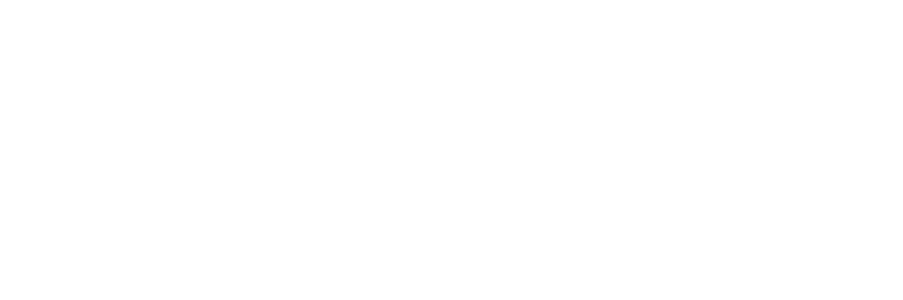
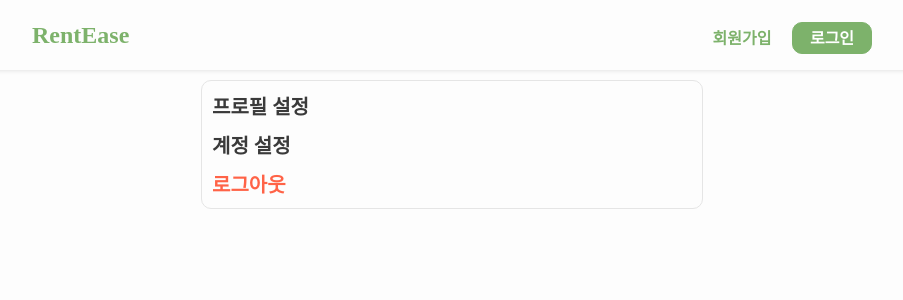
Before and after one commit to 1Dohyeon/RentEase, a React (Create React App) app in the folder ui/: page /settings in a window 1280 px wide. Before the commit this address had no page. Shown: the top 300 px of the page, without its empty margins (188-1091 px from the left). Built offline with nearby package versions, Linux system fonts and the light colour scheme.

Commit message:
ADD: settings 페이지 추가
몇몇 css 수정

```diff
--- a/ui/src/App.tsx
+++ b/ui/src/App.tsx
@@ -2,6 +2,7 @@
 import { Navigate, Route, Routes } from "react-router-dom";
 import Articles from "./pages/Articles";
 import MyPage from "./pages/MyPage";
+import Settings from "./pages/Settings";
 import Login from "./pages/auth/Login";
 import Register from "./pages/auth/Register";
 
@@ -13,6 +14,7 @@
       <Route path="/auth/login" element={<Login />} />
       <Route path="/auth/register" element={<Register />} />
       <Route path="/users/:userId" element={<MyPage />} />
+      <Route path="/settings" element={<Settings />} />
     </Routes>
   );
 };
--- a/ui/src/components/Header.tsx
+++ b/ui/src/components/Header.tsx
@@ -1,29 +1,22 @@
 import React, { useContext } from "react";
-import { Link, useNavigate } from "react-router-dom";
+import { Link } from "react-router-dom";
 import { AuthContext } from "../contexts/AuthContext";
 
 const Header: React.FC = () => {
-  const { userId, isLoggedIn, logout } = useContext(AuthContext);
-  const navigate = useNavigate();
-
-  const handleLogout = () => {
-    logout();
-    navigate("/articles");
-  };
+  const { userId, isLoggedIn } = useContext(AuthContext);
 
   return (
     <header
       style={{
         maxWidth: "100%",
         height: "70px",
-        backgroundColor: "#ffffff",
         boxShadow: "0 1px 4px rgba(0, 0, 0, 0.1)",
       }}
     >
       <div
         style={{
           maxWidth: "840px",
-          height: "100%", // 헤더의 높이와 맞춤
+          height: "100%",
           margin: "0 auto",
           display: "flex",
           alignItems: "center",
@@ -33,7 +26,6 @@
       >
         <h2 style={{ margin: 0 }}>
           {" "}
-          {/* h2 태그의 margin을 0으로 설정 */}
           <Link
             to="/articles"
             style={{ textDecoration: "none", color: "#7DB26B" }}
@@ -50,10 +42,11 @@
                   textDecoration: "none",
                   color: "#7DB26B",
                   display: "inline-block",
-                  width: "100px",
                   height: "30px",
                   textAlign: "center",
-                  marginRight: "10px",
+                  marginRight: "30px",
+                  fontWeight: "600",
+                  marginTop: "10px",
                 }}
               >
                 마이페이지
@@ -64,31 +57,14 @@
                   textDecoration: "none",
                   color: "#7DB26B",
                   display: "inline-block",
-                  width: "100px",
+
                   height: "30px",
                   textAlign: "center",
-                  marginRight: "10px",
+                  fontWeight: "600",
                 }}
               >
                 설정
               </Link>
-              <button
-                onClick={handleLogout}
-                style={{
-                  textDecoration: "none",
-                  color: "#7DB26B",
-                  display: "inline-block",
-                  width: "80px",
-                  height: "30px",
-                  textAlign: "center",
-                  border: "none",
-                  background: "none",
-                  cursor: "pointer",
-                  fontSize: "16px",
-                }}
-              >
-                로그아웃
-              </button>
             </>
           ) : (
             <>
@@ -102,6 +78,8 @@
                   height: "30px",
                   textAlign: "center",
                   marginRight: "10px",
+                  fontWeight: "600",
+                  marginTop: "10px",
                 }}
               >
                 회원가입
--- a/ui/src/index.css
+++ b/ui/src/index.css
@@ -1,6 +1,7 @@
 body {
   margin: 0;
   padding: 0;
+  background-color: #fdfdfd;
 }
 p {
   margin: 0;
--- a/ui/src/pages/Articles.tsx
+++ b/ui/src/pages/Articles.tsx
@@ -5,6 +5,20 @@
   return (
     <div>
       <Header />
+      <div
+        style={{
+          maxWidth: "840px",
+          margin: "0 auto",
+        }}
+      >
+        <div
+          style={{
+            width: "100%",
+            height: "250px",
+            backgroundColor: "#d2d2d2",
+          }}
+        ></div>
+      </div>
     </div>
   );
 };
--- a/ui/src/pages/MyPage.tsx
+++ b/ui/src/pages/MyPage.tsx
@@ -53,6 +53,8 @@
           display: "flex",
           alignItems: "center",
           padding: "0 20px",
+          borderBottom: "1px solid #e5e5e5",
+          borderRadius: "10px",
         }}
       >
         <div
--- /dev/null
+++ b/ui/src/pages/Settings.tsx
@@ -0,0 +1,83 @@
+import React, { useContext } from "react";
+import { Link, useNavigate } from "react-router-dom";
+import Header from "../components/Header";
+import { AuthContext } from "../contexts/AuthContext";
+
+const Settings: React.FC = () => {
+  const { logout } = useContext(AuthContext);
+  const navigate = useNavigate();
+
+  const handleLogout = () => {
+    logout();
+    navigate("/articles");
+  };
+
+  return (
+    <div>
+      <Header />
+      <div
+        style={{
+          maxWidth: "480px",
+          margin: "0 auto",
+          marginTop: "10px",
+          border: "1px solid #e5e5e5",
+          borderRadius: "10px",
+          padding: "10px",
+        }}
+      >
+        <Link
+          to="/settings/profile"
+          style={{
+            textDecoration: "none",
+            fontSize: "20px",
+            fontWeight: "bold",
+            border: "none",
+            borderRadius: "5px",
+            color: "#3A3A3A",
+            cursor: "pointer",
+            marginBottom: "10px",
+            display: "block",
+          }}
+        >
+          프로필 설정
+        </Link>
+        <Link
+          to="/settings/account"
+          style={{
+            textDecoration: "none",
+            fontSize: "20px",
+            fontWeight: "bold",
+            border: "none",
+            borderRadius: "5px",
+            color: "#3A3A3A",
+            cursor: "pointer",
+            marginBottom: "10px",
+            display: "block",
+          }}
+        >
+          계정 설정
+        </Link>
+        <button
+          onClick={handleLogout}
+          style={{
+            textDecoration: "none",
+            color: "#FF6347",
+            display: "inline-block",
+            textAlign: "center",
+            border: "none",
+            background: "none",
+            cursor: "pointer",
+            fontSize: "20px",
+            fontWeight: "600",
+            margin: "0",
+            padding: "0",
+          }}
+        >
+          로그아웃
+        </button>
+      </div>
+    </div>
+  );
+};
+
+export default Settings;
--- a/ui/src/pages/auth/Register.tsx
+++ b/ui/src/pages/auth/Register.tsx
@@ -73,7 +73,8 @@
   return (
     <div>
       <Header />
-      <h1>Register</h1>
+      <div>
+        <h2>회원가입</h2>
         <form onSubmit={handleSubmit}>
           <div>
             <label htmlFor="email">Email:</label>
@@ -134,6 +135,7 @@
           </button>
         </form>
       </div>
+    </div>
   );
 };
 
```
Lines whose indentation alone changed are shown as unchanged.
